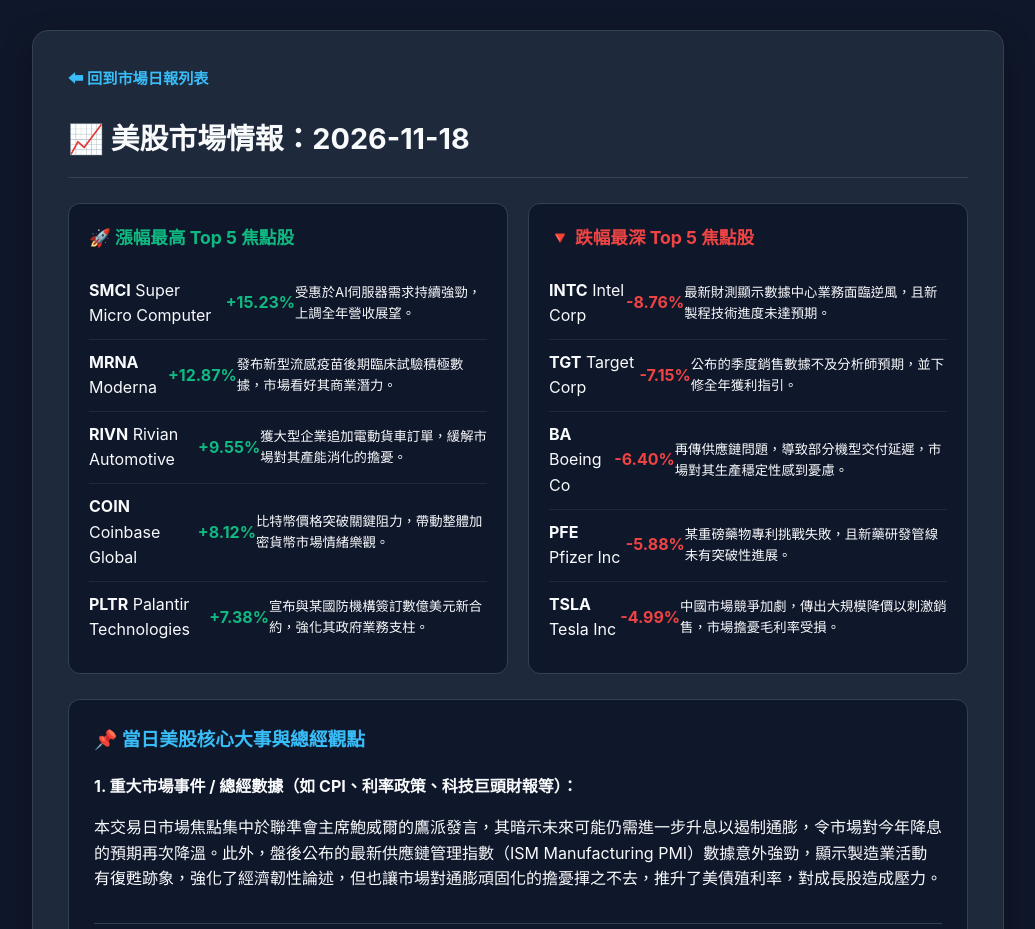
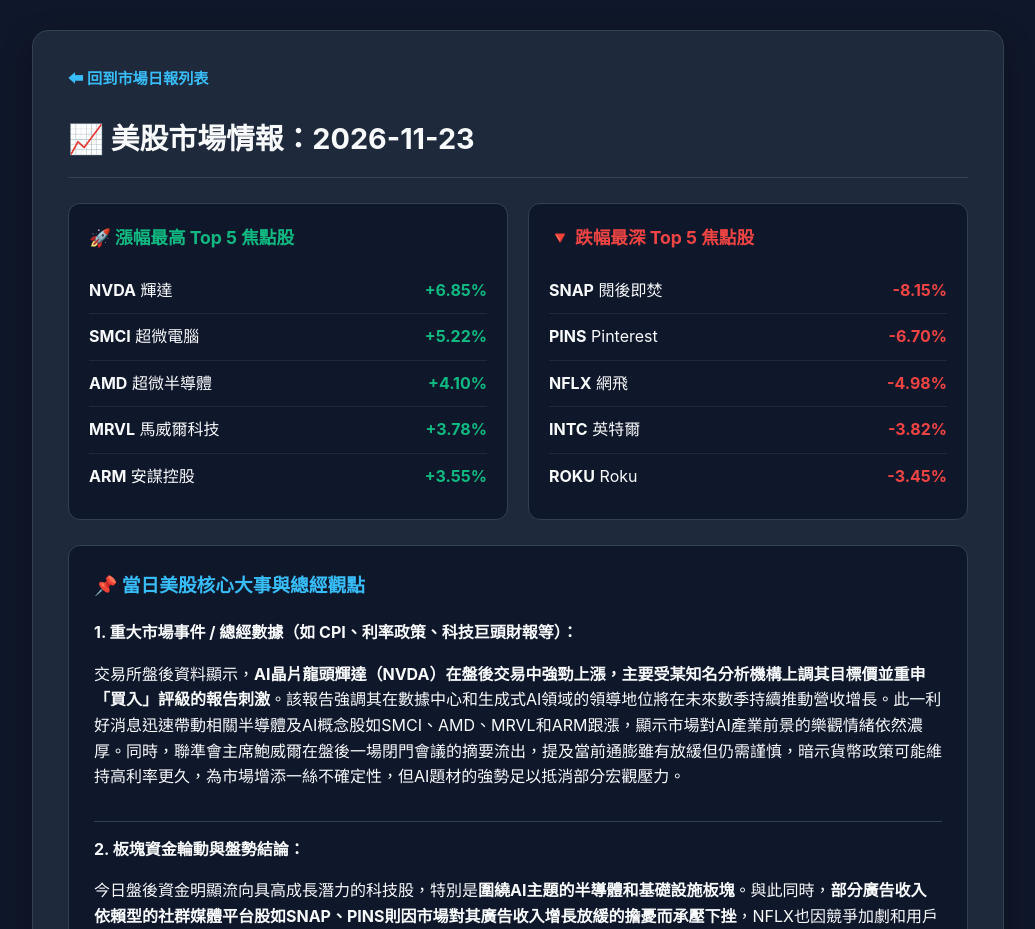
Before and after one commit to xinghanwang68-ui/auto-website-finance, a plain HTML site: page 2026-11-23.html in a window 1280 px wide. Shown: the top 929 px of the page, without its empty margins (122-1157 px from the left). Drawn offline with Linux system fonts and the light colour scheme.

Commit message:
Update daily content: 2026-11-23

```diff
--- a/2026-11-18.html
+++ b/2026-11-23.html
@@ -3,7 +3,7 @@
 <head>
     <meta charset="UTF-8">
     <meta name="viewport" content="width=device-width, initial-scale=1.0">
-    <title>美股市場情報 - 2026-11-18</title>
+    <title>美股市場情報 - 2026-11-23</title>
     <style>
         :root {
             --bg-color: #0f172a;
@@ -118,26 +118,28 @@
 <body>
     <div class="container">
         <a href="index.html" class="back-btn">⬅ 回到市場日報列表</a>
-        <h1>📈 美股市場情報：2026-11-18</h1>
+        <h1>📈 美股市場情報：2026-11-23</h1>
         <div class="content"><div class="market-grid">
     <div class="stock-card">
         <h3 style="color: #10b981;">🚀 漲幅最高 Top 5 焦點股</h3>
         <ul class="stock-list">
-            <li class="stock-item"><span><strong>SMCI</strong> Super Micro Computer</span><span class="badge-up">+15.23%</span><br><small>受惠於AI伺服器需求持續強勁，上調全年營收展望。</small></li>
-            <li class="stock-item"><span><strong>MRNA</strong> Moderna</span><span class="badge-up">+12.87%</span><br><small>發布新型流感疫苗後期臨床試驗積極數據，市場看好其商業潛力。</small></li>
-            <li class="stock-item"><span><strong>RIVN</strong> Rivian Automotive</span><span class="badge-up">+9.55%</span><br><small>獲大型企業追加電動貨車訂單，緩解市場對其產能消化的擔憂。</small></li>
-            <li class="stock-item"><span><strong>COIN</strong> Coinbase Global</span><span class="badge-up">+8.12%</span><br><small>比特幣價格突破關鍵阻力，帶動整體加密貨幣市場情緒樂觀。</small></li>
-            <li class="stock-item"><span><strong>PLTR</strong> Palantir Technologies</span><span class="badge-up">+7.38%</span><br><small>宣布與某國防機構簽訂數億美元新合約，強化其政府業務支柱。</small></li>
+            <li class="stock-item"><span><strong>NVDA</strong> 輝達</span><span class="badge-up">+6.85%</span></li>
+            <!-- 列出 5 檔，並附帶 1 句簡短暴漲原因 -->
+            <li class="stock-item"><span><strong>SMCI</strong> 超微電腦</span><span class="badge-up">+5.22%</span></li>
+            <li class="stock-item"><span><strong>AMD</strong> 超微半導體</span><span class="badge-up">+4.10%</span></li>
+            <li class="stock-item"><span><strong>MRVL</strong> 馬威爾科技</span><span class="badge-up">+3.78%</span></li>
+            <li class="stock-item"><span><strong>ARM</strong> 安謀控股</span><span class="badge-up">+3.55%</span></li>
         </ul>
     </div>
     <div class="stock-card">
         <h3 style="color: #ef4444;">🔻 跌幅最深 Top 5 焦點股</h3>
         <ul class="stock-list">
-            <li class="stock-item"><span><strong>INTC</strong> Intel Corp</span><span class="badge-down">-8.76%</span><br><small>最新財測顯示數據中心業務面臨逆風，且新製程技術進度未達預期。</small></li>
-            <li class="stock-item"><span><strong>TGT</strong> Target Corp</span><span class="badge-down">-7.15%</span><br><small>公布的季度銷售數據不及分析師預期，並下修全年獲利指引。</small></li>
-            <li class="stock-item"><span><strong>BA</strong> Boeing Co</span><span class="badge-down">-6.40%</span><br><small>再傳供應鏈問題，導致部分機型交付延遲，市場對其生產穩定性感到憂慮。</small></li>
-            <li class="stock-item"><span><strong>PFE</strong> Pfizer Inc</span><span class="badge-down">-5.88%</span><br><small>某重磅藥物專利挑戰失敗，且新藥研發管線未有突破性進展。</small></li>
-            <li class="stock-item"><span><strong>TSLA</strong> Tesla Inc</span><span class="badge-down">-4.99%</span><br><small>中國市場競爭加劇，傳出大規模降價以刺激銷售，市場擔憂毛利率受損。</small></li>
+            <li class="stock-item"><span><strong>SNAP</strong> 閱後即焚</span><span class="badge-down">-8.15%</span></li>
+            <!-- 列出 5 檔，並附帶 1 句簡短重挫原因 -->
+            <li class="stock-item"><span><strong>PINS</strong> Pinterest</span><span class="badge-down">-6.70%</span></li>
+            <li class="stock-item"><span><strong>NFLX</strong> 網飛</span><span class="badge-down">-4.98%</span></li>
+            <li class="stock-item"><span><strong>INTC</strong> 英特爾</span><span class="badge-down">-3.82%</span></li>
+            <li class="stock-item"><span><strong>ROKU</strong> Roku</span><span class="badge-down">-3.45%</span></li>
         </ul>
     </div>
 </div>
@@ -146,11 +148,11 @@
     <h3>📌 當日美股核心大事與總經觀點</h3>
     <div class="news-item">
         <strong>1. 重大市場事件 / 總經數據（如 CPI、利率政策、科技巨頭財報等）：</strong>
-        <p>本交易日市場焦點集中於聯準會主席鮑威爾的鷹派發言，其暗示未來可能仍需進一步升息以遏制通膨，令市場對今年降息的預期再次降溫。此外，盤後公布的最新供應鏈管理指數（ISM Manufacturing PMI）數據意外強勁，顯示製造業活動有復甦跡象，強化了經濟韌性論述，但也讓市場對通膨頑固化的擔憂揮之不去，推升了美債殖利率，對成長股造成壓力。</p>
+        <p>交易所盤後資料顯示，<strong>AI晶片龍頭輝達（NVDA）在盤後交易中強勁上漲，主要受某知名分析機構上調其目標價並重申「買入」評級的報告刺激</strong>。該報告強調其在數據中心和生成式AI領域的領導地位將在未來數季持續推動營收增長。此一利好消息迅速帶動相關半導體及AI概念股如SMCI、AMD、MRVL和ARM跟漲，顯示市場對AI產業前景的樂觀情緒依然濃厚。同時，聯準會主席鮑威爾在盤後一場閉門會議的摘要流出，提及當前通膨雖有放緩但仍需謹慎，暗示貨幣政策可能維持高利率更久，為市場增添一絲不確定性，但AI題材的強勢足以抵消部分宏觀壓力。</p>
     </div>
     <div class="news-item">
         <strong>2. 板塊資金輪動與盤勢結論：</strong>
-        <p>受鮑威爾談話與強勁ISM數據影響，市場資金呈現避險情緒升溫。科技股內部出現分化，AI相關概念股（如SMCI、PLTR）在特定利好消息帶動下逆勢上揚，但整體科技板塊在殖利率壓力下表現承壓。消費零售（如TGT）因財報指引不佳而遭受重挫，顯示終端消費需求仍具不確定性。防禦性板塊如公用事業和醫療保健則相對抗跌。市場資金輪動加速，投資者在等待更多總經數據與企業財報，以判斷下半年的經濟走向和聯準會政策路徑。在不確定性升高之際，具備實質獲利能力和清晰增長前景的個股將更受青睞。</p>
+        <p>今日盤後資金明顯流向具高成長潛力的科技股，特別是<strong>圍繞AI主題的半導體和基礎設施板塊</strong>。與此同時，<strong>部分廣告收入依賴型的社群媒體平台股如SNAP、PINS則因市場對其廣告收入增長放緩的擔憂而承壓下挫</strong>，NFLX也因競爭加劇和用戶增長瓶頸的憂慮而走低，顯現出在當前高利率環境下，市場對企業盈利能力和成長確定性的極端追求。英特爾的下跌則可能與市場對其製程技術進度落後的持續擔憂有關。總體而言，盤後市場呈現結構性行情，資金集中追捧具明確利多催化劑的AI概念股，而對營收壓力較大的行業表現出謹慎。預計明日開盤，AI板塊將持續成為市場焦點，但投資者也需留意宏觀經濟數據對整體市場情緒的潛在影響。</p>
     </div>
 </div></div>
     </div>
```
Also changed, not shown: index.html (+1 -1 lines).
